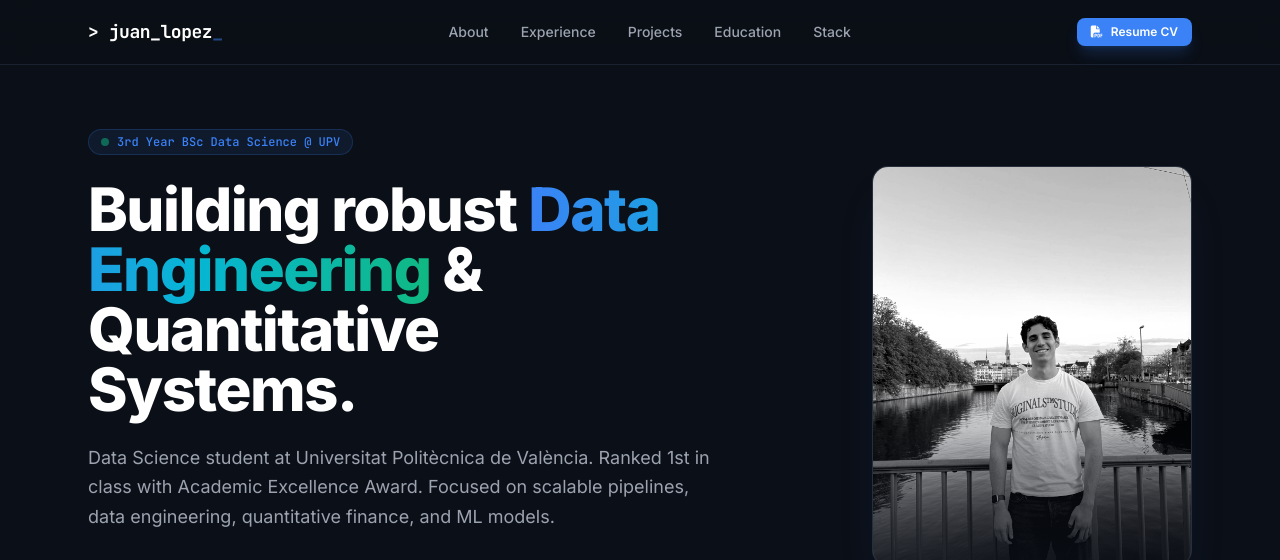
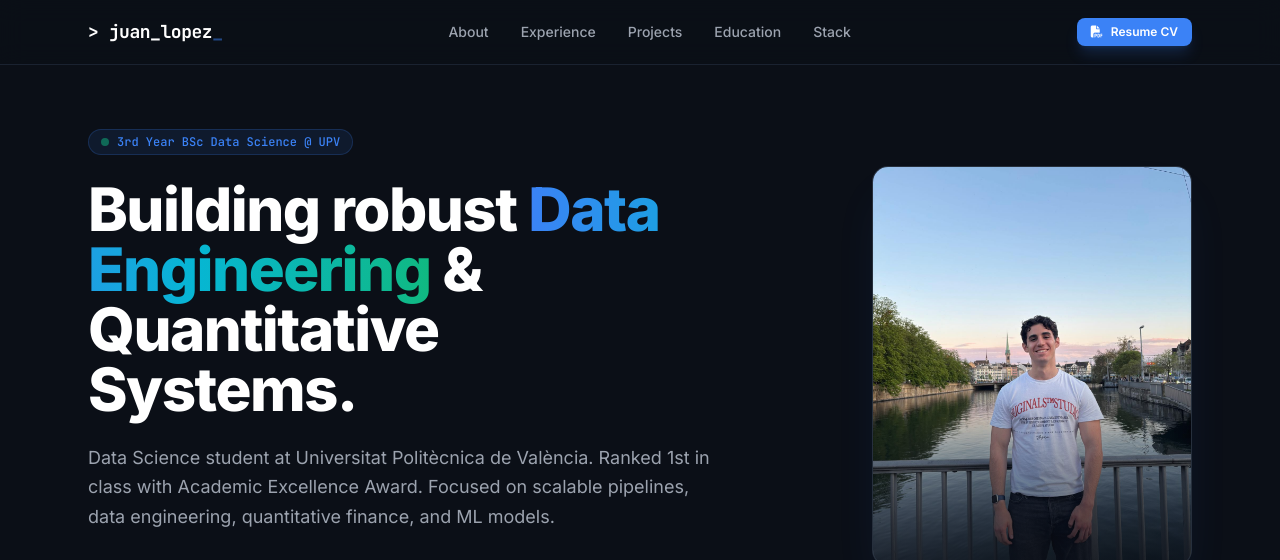
Before and after one commit to Jlopvs24/Jlopvs24.github.io, a plain HTML site: page index.html in a window 1280 px wide. Shown: the top 560 px of the page. Drawn offline with nearby package versions, Linux system fonts and the light colour scheme.

Commit message:
Update profile image to remove grayscale effect
Removed grayscale filter from profile image.

```diff
--- a/index.html
+++ b/index.html
@@ -97,7 +97,7 @@
     <!-- Columna Derecha: Foto (5 de 12 columnas) -->
     <div class="lg:col-span-5 flex justify-center lg:justify-end">
       <div class="relative w-64 sm:w-80 aspect-[4/5] rounded-2xl overflow-hidden border border-gray-700/60 bg-dark-800/50 shadow-2xl shadow-blue-500/10 group">
-        <img src="profile.jpeg" alt="Juan López" class="w-full h-full object-cover object-center filter grayscale contrast-125 group-hover:grayscale-0 transition duration-500" />
+        <img src="profile.jpeg" alt="Juan López" class="w-full h-full object-cover object-center" />
         <div class="absolute inset-0 bg-gradient-to-t from-dark-900/80 via-transparent to-transparent"></div>
       </div>
     </div>
```
